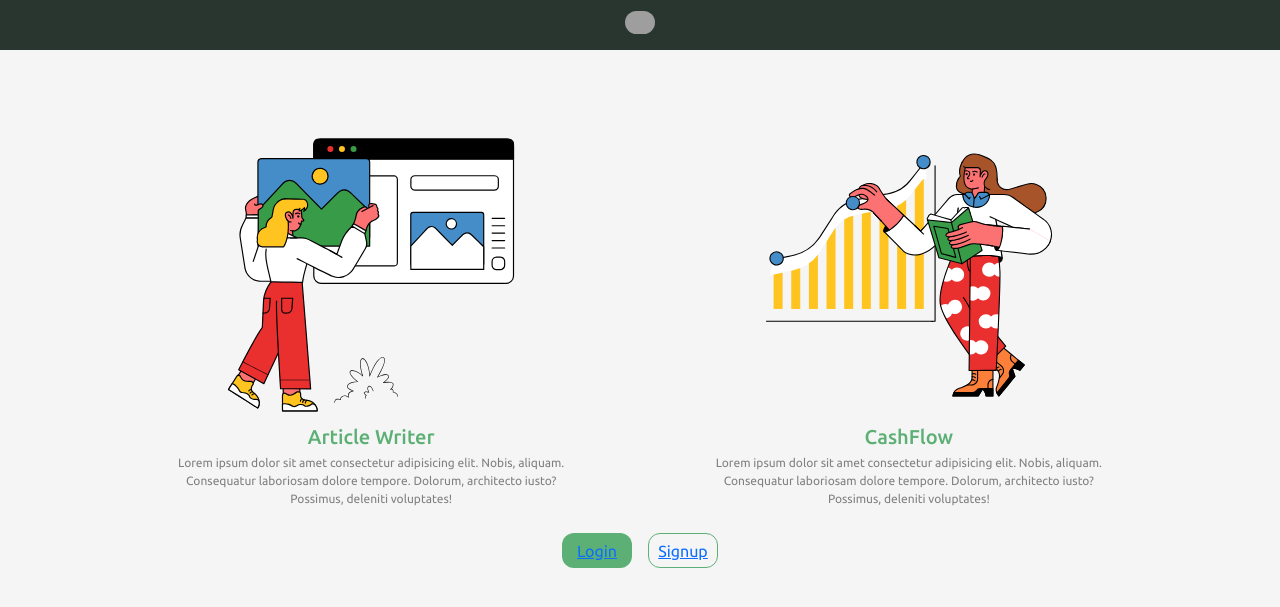
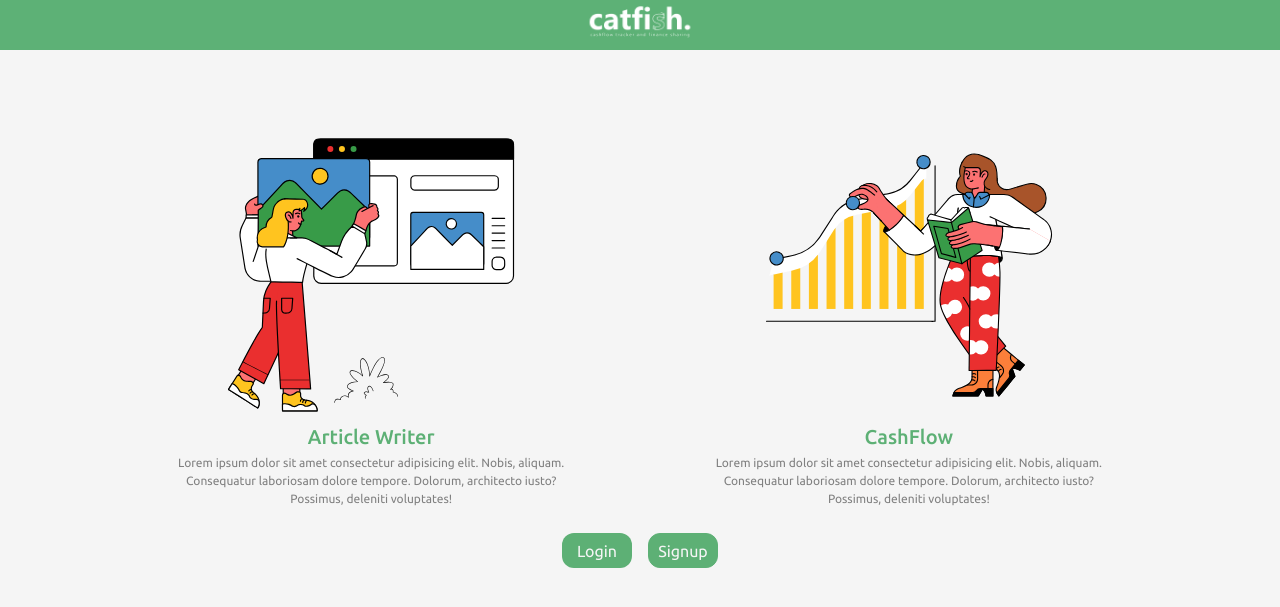
Before and after one commit to PBP-B02/project-mid-term, a Django app: page / in a window 1280 px wide. Shown: the top 607 px of the page. Run offline with Django 4.2, Linux system fonts and the light colour scheme; grey boxes are pictures that could not be loaded.

Commit message:
prepare migrate to railway

```diff
--- a/homepage/templates/homepage.html
+++ b/homepage/templates/homepage.html
@@ -2,100 +2,70 @@
 <!DOCTYPE html>
 <html lang="en">
   <head>
-    <meta charset="UTF-8">
-    <meta http-equiv="X-UA-Compatible" content="IE=edge">
-    <meta name="viewport" content="width=device-width, initial-scale=1.0">
+    <meta charset="UTF-8" />
+    <meta http-equiv="X-UA-Compatible" content="IE=edge" />
+    <meta name="viewport" content="width=device-width, initial-scale=1.0" />
     <title>Catfish</title>
 
     <!-- font type ubuntu connect -->
-     <link rel="preconnect" href="https://fonts.googleapis.com">
-     <link rel="preconnect" href="https://fonts.gstatic.com" crossorigin>
-     <link href="https://fonts.googleapis.com/css2?family=Roboto:wght@400;500&family=Ubuntu:wght@400;500;700&display=swap" rel="stylesheet">
+    <link rel="preconnect" href="https://fonts.googleapis.com" />
+    <link rel="preconnect" href="https://fonts.gstatic.com" crossorigin />
+    <link href="https://fonts.googleapis.com/css2?family=Roboto:wght@400;500&family=Ubuntu:wght@400;500;700&display=swap" rel="stylesheet" />
 
     <!-- css connect -->
-    <link rel="stylesheet" href="homepage.css">
-    <link rel="stylesheet" href="homepage-artikel.css">
-    <link rel="stylesheet" href="{% static 'css/homepage.css' %}">
-
-
+    <link rel="stylesheet" href="{% static 'css/homepage.css' %}" />
   </head>
 
   <body>
     <div class="header">
-        <img src="image/Compfest Logo 1.jfif" alt="" class="logo">
-
-
-
-        <img src="image/hamburger-menu.svg" alt="" class="humberger-menu" id="humberger">
+      <img src="{% static 'images/logo-cf-green-clear.png' %}" alt="" class="logo" />
     </div>
 
     <div class="content">
-
       <div class="frame">
-
-
         <div class="content-cashflow">
-
           <div class="right-content">
-                    {% comment %} <img src="image/business _ graph, chart, analytics, statistics, presentation, project, woman, people.svg" alt=""> {% endcomment %}
-                    <img src="{% static 'images/image1.svg' %}" alt="">
+            {% comment %} <img src="image/business _ graph, chart, analytics, statistics, presentation, project, woman, people.svg" alt="" /> {% endcomment %}
+            <img src="{% static 'images/image1.svg' %}" alt="" />
           </div>
 
           <div class="left-content">
             <h2>CashFlow</h2>
             <p>Lorem ipsum dolor sit amet consectetur adipisicing elit. Nobis, aliquam. Consequatur laboriosam dolore tempore. Dolorum, architecto iusto? Possimus, deleniti voluptates!</p>
-
+          </div>
         </div>
 
-
-
-            </div>
-
-
         <div class="content-article-writer">
-
           <div class="right-content">
-                    {% comment %} <img src="image/media, web development _ website, webpage, browser, image, layout, picture, photo, woman, people.svg" alt=""> {% endcomment %}
-                    <img src="{% static 'images/image2.svg' %}" alt="">
+            {% comment %} <img src="image/media, web development _ website, webpage, browser, image, layout, picture, photo, woman, people.svg" alt="" /> {% endcomment %}
+            <img src="{% static 'images/image2.svg' %}" alt="" />
           </div>
 
           <div class="left-content">
             <h2>Article Writer</h2>
             <p>Lorem ipsum dolor sit amet consectetur adipisicing elit. Nobis, aliquam. Consequatur laboriosam dolore tempore. Dolorum, architecto iusto? Possimus, deleniti voluptates!</p>
           </div>
-
         </div>
-
       </div>
       <div class="sub">
-               {% if messages %}
-                    {% for message in messages %}
-                        {% if message.tags == "warning" %}
+        {% if messages %} {% for message in messages %} {% if message.tags == "warning" %}
         <div class="alert alert-main" role="alert">
-                                <p class="fg-warn"> {{ message }} </p>
+          <p class="fg-warn">{{ message }}</p>
         </div>
         {% elif message.tags == "success" %}
-                            <div class="alert alert-alt" role="alert">
-                                {{ message }}
-                            </div>
-                        {% endif %}
-                    {% endfor %}
-                {% endif %}
+        <div class="alert alert-alt" role="alert">{{ message }}</div>
+        {% endif %} {% endfor %} {% endif %}
       </div>
       {% if user.is_authenticated %}
       <article class="hello">Hello, {{ user.username }}</article>
       <button class="signup"><a href="/logout">Logout</a></button>
       {% else %}
       <div class="button-user">
-            <button class="login"><a href="/login"> Login</a></button>
+        <button class="login"><a href="/login">Login</a></button>
         <button class="signup"><a href="/register">Signup</a></button>
       </div>
       {% endif %}
-
     </div>
-
-
-
   </body>
 </html>
 {% endblock content %}
--- a/static/css/homepage.css
+++ b/static/css/homepage.css
@@ -1,22 +1,25 @@
-*{
+* {
   margin: 0;
   padding: 0;
   box-sizing: border-box;
   font-family: 'Ubuntu', sans-serif;
 }
-body{
+body {
   background-color: whitesmoke;
 }
-img{
-
+img {
   width: 100px;
 }
-button{
+button {
   cursor: pointer;
 }
 
+a {
+  text-decoration: none;
+  color: whitesmoke;
+}
 
-.content{
+.content {
   width: 100%;
   /* min-height: 100vh; */
   padding-left: 8%;
@@ -27,70 +30,65 @@ button{
   align-items: center;
 }
 
-.header{
+.header {
   margin-top: 0px;
   height: 50px;
-    display:flex;
+  display: flex;
   justify-content: center;
   flex-direction: row;
   align-items: center;
   padding-bottom: 5px;
-    background-color: #28362f;
-
+  background-color: #5db176;
 }
 
-
-.header img{
-    width: 30px;
-    border-radius: 29px;
-    cursor: pointer;
+.header img {
+    width: 120px;
   margin: 10px;
-
 }
 
-#humberger{
+#humberger {
   display: none;
 }
 
-nav ul li a:hover{
+nav ul li a:hover {
   width: 100%;
-    color: #5DB075;
+  color: #5db075;
   transition: 0.3s;
 }
 
-nav ul li{
+nav ul li {
   display: inline-block;
   list-style: none;
   margin: 5px 15px;
   position: relative;
 }
 
-nav ul li a{
+nav ul li a {
   text-decoration: none;
   color: whitesmoke;
   cursor: pointer;
   font-size: 14px;
 }
-nav ul li ::after{
+nav ul li ::after {
   content: '';
   height: 3px;
   width: 0%;
-    background: #5DB075;
+  background: #5db075;
   position: absolute;
   left: 0;
   bottom: -5px;
   transition: 0.6s;
 }
-nav ul li :hover:after{
+nav ul li :hover:after {
   width: 100%;
 }
-nav ul li a:hover{
+nav ul li a:hover {
   width: 100%;
-    color: #5DB075;
+  color: #5db075;
   transition: 0.3s;
 }
 /* ===== */
-.frame{
+.frame {
   margin-top: 55px;
   display: flex;
   flex-direction: row-reverse;
@@ -98,14 +96,13 @@ nav ul li a:hover{
   justify-content: space-around;
   box-sizing: border-box;
   height: 420px;
-
 }
-.frame img{
+.frame img {
   width: 300px;
-
 }
 
-.content-cashflow, .content-article-writer{
+.content-cashflow,
+.content-article-writer {
   display: flex;
   flex-direction: column;
   align-items: center;
@@ -118,122 +115,116 @@ nav ul li a:hover{
   padding: 20px 5px;
 }
 
-.button-user{
+.button-user {
   display: flex;
   align-items: center;
   justify-content: space-between;
 }
 
-.button-user:hover{
-    box-shadow: 0px 4px 20px 5px rgba(145,255,219,0.75);
+.button-user:hover {
+  box-shadow: 0px 4px 20px 5px rgba(145, 255, 219, 0.75);
   border-radius: 20px;
   transition: 0.8s;
   transform: translateY(-7px);
 }
 
-.signup, .login{
+.signup,
+.login {
   height: 35px;
   width: 70px;
   margin: 8px;
-    border-radius: 12px ;
+  border-radius: 12px;
   border: none;
   color: whitesmoke;
-    background-color: #5DB075;
+  background-color: #5db075;
 }
-.login{
+.login {
   border: none;
   color: whitesmoke;
-    background-color: #5DB075;
+  background-color: #5db075;
 }
-.signup{
+.signup {
+  background-color: 5db075;
+  color: whitesmoke;
+  border: 0.5px solid #5db075;
+}
+.login:hover {
   background-color: whitesmoke;
-    color: #5DB075;
-    border: 0.5px solid #5DB075;
-}
-.login:hover{
-    background-color: whitesmoke;
-    color: #5DB075;
-    border: 0.5px solid #5DB075;
+  color: #5db075;
+  border: 0.5px solid #5db075;
   transition: 0.6s;
 }
-.signup:hover{
-    border: none;
-    color: whitesmoke;
-    background-color: #5DB075;
+.signup:hover {
+  background-color: whitesmoke;
+  color: #5db075;
+  border: 0.5px solid #5db075;
   transition: 0.6s;
 }
 
-
-.frame h2{
+.frame h2 {
   font-size: 20px;
-    color: #5DB075;
+  color: #5db075;
   margin-bottom: 5px;
 }
-.frame p{
+.frame p {
   font-size: 12px;
   color: grey;
 }
 
-.left-content{
+.left-content {
   display: flex;
   flex-direction: column;
   justify-content: space-between;
   width: 80%;
 }
 
-
-
-@media only screen and (max-width:800px) {
-    .frame img{
+@media only screen and (max-width: 800px) {
+  .frame img {
     width: 200px;
   }
-    .button-user button{
+  .button-user button {
     height: 30px;
     width: 60px;
     margin: 8px;
-        border-radius: 12px ;
+    border-radius: 12px;
     border: none;
-
   }
 }
 
-@media only screen and (max-width:500px) {
-    .frame img{
+@media only screen and (max-width: 500px) {
+  .frame img {
     width: 150px;
-
   }
-    .button-user button{
+  .button-user button {
     height: 30px;
     width: 60px;
     margin: 8px;
-        border-radius: 12px ;
+    border-radius: 12px;
     border: none;
-
   }
-    .header{
+  .header {
     justify-content: space-between;
   }
-    .header img{
+  .header img {
     margin: 20px;
   }
 
-    nav{
+  nav {
     display: none;
   }
   /* #humberger{
         display: block;
     } */
-    .frame{
+  .frame {
     height: 300px;
     margin-top: 20px;
-
   }
-    .frame h2{
+  .frame h2 {
     font-size: 18px;
-        color: #5DB075;
+    color: #5db075;
     margin-bottom: 5px;
   }
-    .frame p{
+  .frame p {
     font-size: 8px;
     color: grey;
   }
```
Also changed, not shown: .github/workflows/dpl.yml (deleted), static/images/logo-cf-green-clear.png (added), 2 other files. Lines whose indentation alone changed are shown as unchanged.
